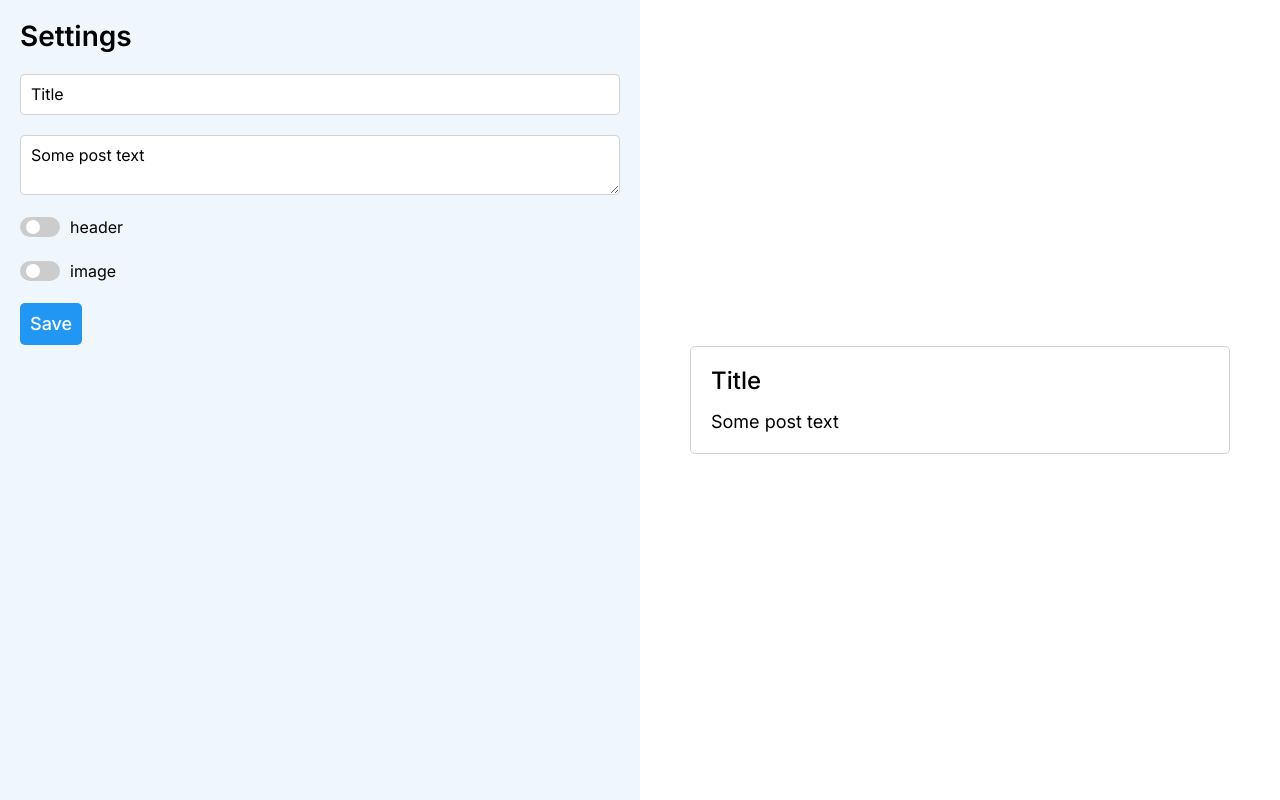
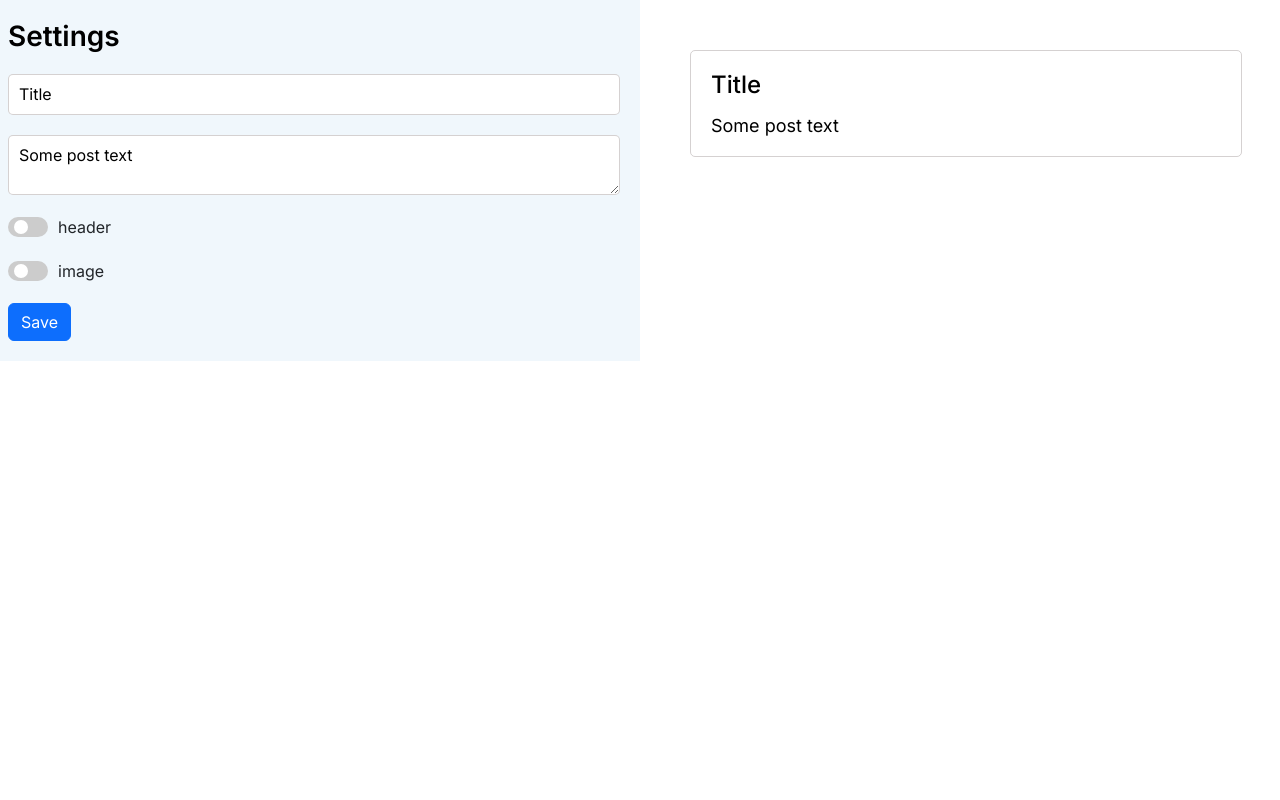
Before and after one commit to daminoki/test-react, a React (Create React App) app: page / in a window 1280 px wide. Built offline with nearby package versions, Linux system fonts and the light colour scheme.

Commit message:
add react bootstrap components: button, container

```diff
--- a/package.json
+++ b/package.json
@@ -7,8 +7,10 @@
     "@testing-library/jest-dom": "^5.16.5",
     "@testing-library/react": "^13.4.0",
     "@testing-library/user-event": "^13.5.0",
+    "bootstrap": "^5.2.3",
     "node-sass": "^7.0.3",
     "react": "^18.2.0",
+    "react-bootstrap": "^2.7.4",
     "react-dom": "^18.2.0",
     "react-redux": "^8.0.5",
     "react-scripts": "5.0.1",
--- a/src/App.css
+++ /dev/null
@@ -1,5 +0,0 @@
-.container {
-    display: grid;
-    grid-template-columns: 1fr 1fr;
-    min-height: inherit;
-}
--- a/src/App.js
+++ b/src/App.js
@@ -1,10 +1,12 @@
 import { useSnackbar } from './hooks/useAlert';
-
-import './App.css';
 
 import PostEditor from './features/post/PostEditor';
 import PostPreview from './features/post/PostPreview';
 import Snackbar from './components/Snackbar';
+
+import Container from 'react-bootstrap/Container'
+import Row from 'react-bootstrap/Row';
+import Col from 'react-bootstrap/Col';
 
 function App() {
   const { isActive, message, openSnackbar } = useSnackbar();
@@ -14,11 +16,17 @@ function App() {
   }
 
   return (
-      <div className="container">
-        <PostEditor handleSaveBtn={handleSaveBtn} />
-        <PostPreview />
+      <Container fluid style={{padding:'0', overflow:'hidden'}}>
+        <Row>
+          <Col style={{padding:'0'}}>
+            <PostEditor handleSaveBtn={handleSaveBtn} />
+          </Col>
+          <Col style={{padding:'0'}}>
+            <PostPreview />
+          </Col>
+        </Row>
         <Snackbar isActive={isActive} message={message} />
-      </div>
+      </Container>
   );
 }
 
--- a/src/features/post/PostEditor.jsx
+++ b/src/features/post/PostEditor.jsx
@@ -8,6 +8,8 @@ import {
     toggleImg,
     savePost
 } from './postSlice';
+
+import Button from 'react-bootstrap/Button';
 import styles from './PostEditor.module.scss';
 
 const PostEditor = ({ handleSaveBtn }) => {
@@ -66,7 +68,7 @@ const PostEditor = ({ handleSaveBtn }) => {
                 <span>image</span>
             </div>
             {isShowImg ? <input type="file" accept="image/*" onChange={onImageInputChange} /> : ''}
-            <button className={styles['post-editor__save-btn']} type="button" onClick={handleSubmit}>Save</button>
+            <Button variant='primary' style={{width:'fit-content'}} onClick={handleSubmit}>Save</Button>
         </form>
     );
 }
--- a/src/features/post/PostEditor.module.scss
+++ b/src/features/post/PostEditor.module.scss
@@ -29,20 +29,6 @@
 
     &__save-btn {
         width: fit-content;
-        border: none;
-        background: #2196F3;
-        color: #fff;
-        font-size: 18px;
-        line-height: 1.2;
-        font-weight: 500;
-        padding: 10px;
-        border-radius: 5px;
-        cursor: pointer;
-        transition: all .2s ease-in-out;
-
-        &:hover {
-            background: #0d86ea;
-        }
     }
 }
 
--- a/src/index.js
+++ b/src/index.js
@@ -3,6 +3,7 @@ import ReactDOM from 'react-dom/client';
 import { Provider } from 'react-redux';
 import { store } from './app/store';
 import App from './App';
+import '../node_modules/bootstrap/dist/css/bootstrap.min.css';
 
 import './styles/index.css';
 import './styles/reset.scss';
```
Also changed, not shown: 1 other file (tests, documents, lock files or other folders).
